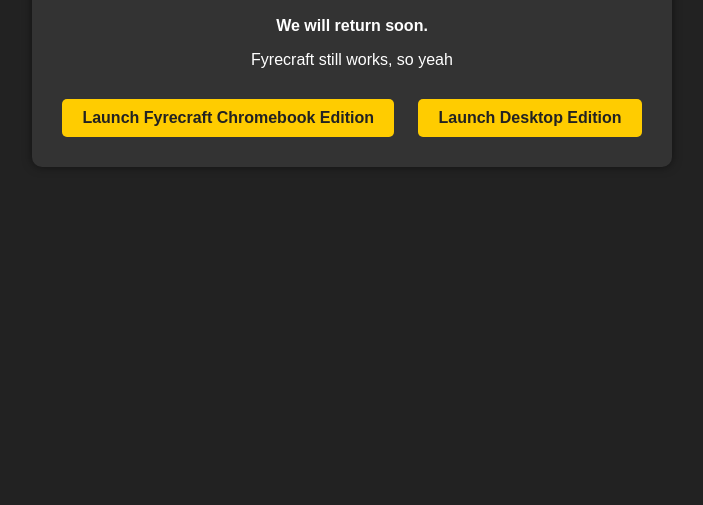
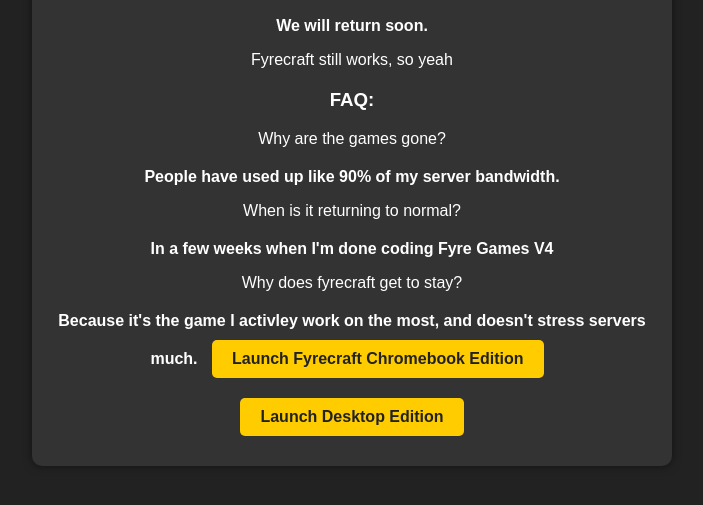
Before and after one commit to imcalledfyre/low-bandwidth, a plain HTML site: page index.html in a window 1280 px wide. Shown: the part 197-702 px from the top of the page, without its empty margins (288-991 px from the left). Drawn offline with Linux system fonts and the light colour scheme.

Commit message:
Update index.html

```diff
--- a/index.html
+++ b/index.html
@@ -47,8 +47,15 @@
         <p>This page appears because the main site is unavailable due to server issues. Too many people used Fyre Games, and our servers are completley overloaded.</p>
         <b>We will return soon.</b>
         <p>Fyrecraft still works, so yeah</p>
-        <a href="fyrecraft/chromebook/launcher.html" class="button">Launch Fyrecraft Chromebook Edition</a>
-        <a href="fyrecraft/desktop/index.html" class="button">Launch Desktop Edition</a>
+        <h3>FAQ:</h3>
+        <p>Why are the games gone?</p>
+        <b>People have used up like 90% of my server bandwidth.</b>
+        <p>When is it returning to normal?</p>
+        <b>In a few weeks when I'm done coding Fyre Games V4</b>
+        <p>Why does fyrecraft get to stay?</p>
+        <b>Because it's the game I activley work on the most, and doesn't stress servers much.</b>
+        <a href="chromebook/launcher.html" class="button">Launch Fyrecraft Chromebook Edition</a>
+        <a href="desktop/index.html" class="button">Launch Desktop Edition</a>
     </div>
 </body>
 </html>
```
